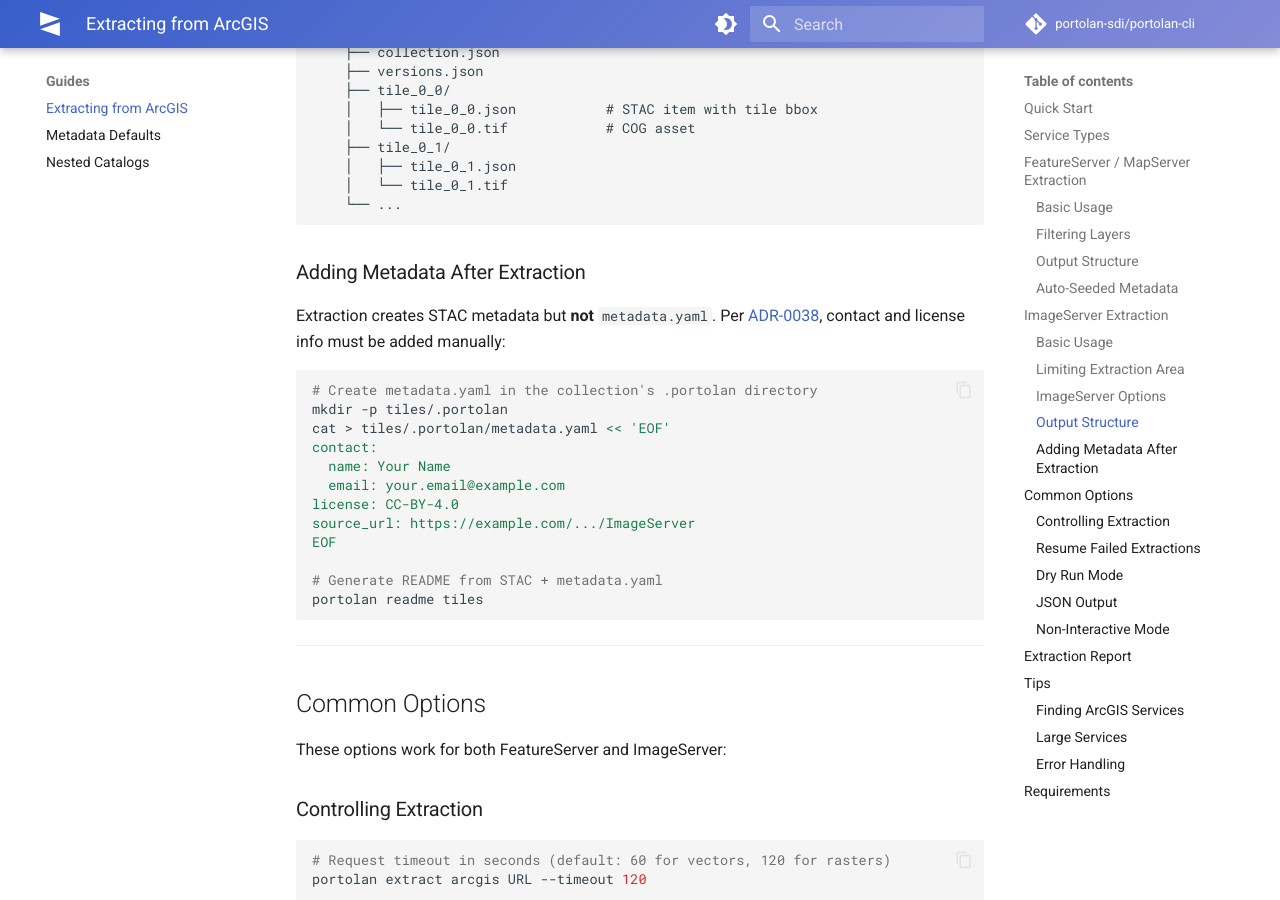
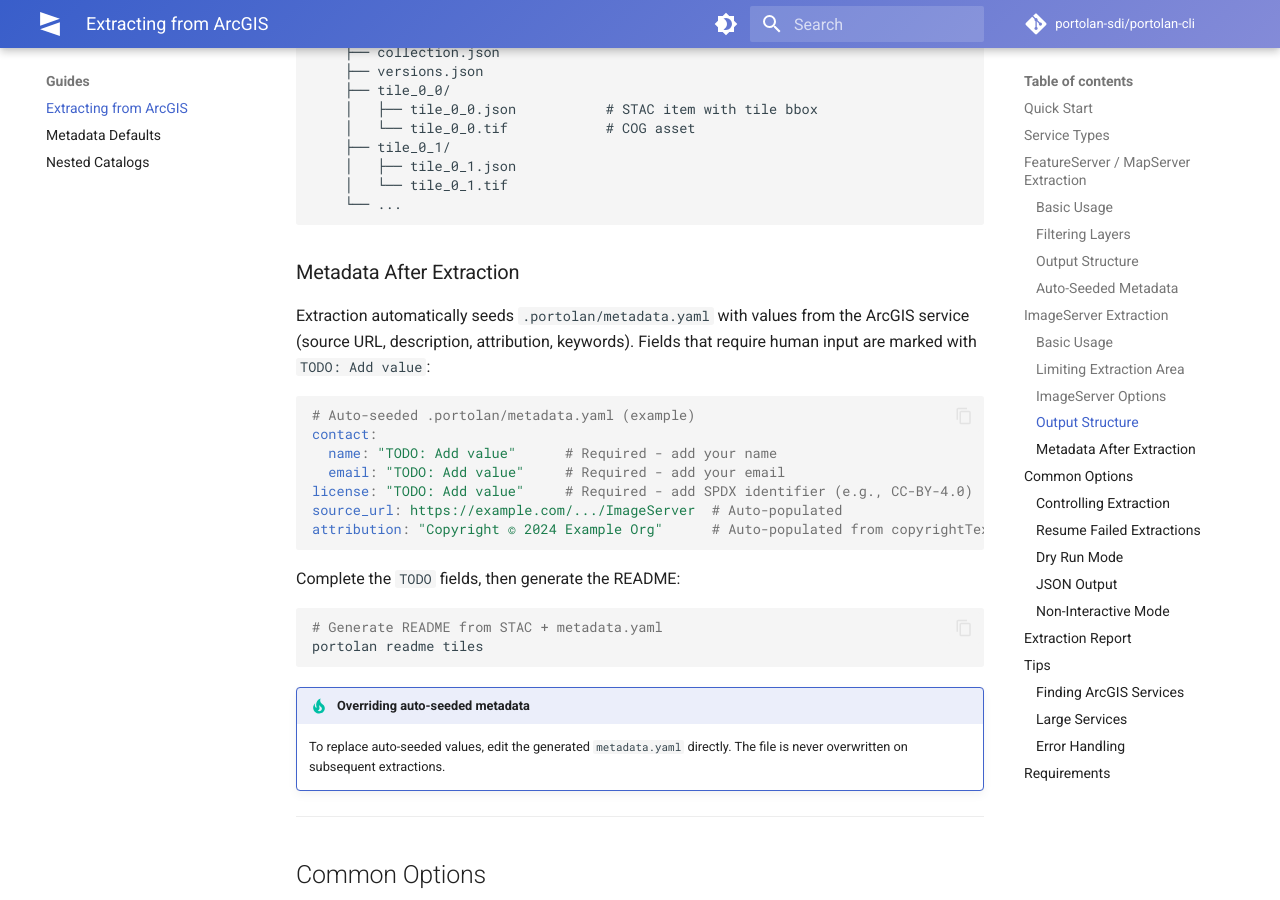
Before and after one commit to portolan-sdi/portolan-cli, an MkDocs documentation site: the page built from docs/guides/extract-arcgis.md, in a window 1280 px wide and 900 px high, scrolled down 4377 px. Built offline with MkDocs 1.6.1 and Material for MkDocs 9.7.7, drawn with Linux system fonts in a browser that asks for light colours; comment, search, counter and statistics services are not loaded.

Commit message:
chore: Address code review comments
Fixes:
- Remove unused TYPE_CHECKING import in test_featureserver_metadata_seeding.py
- Update extract-arcgis.md to document auto-seeding of metadata.yaml

Note: cli.py parquet comments and stac_parquet.py comments don't apply -
that code was reverted in the stac-geoparquet cleanup commit.

Co-Authored-By: Claude Opus 4.5 <noreply@anthropic.com>

````diff
--- a/docs/guides/extract-arcgis.md
+++ b/docs/guides/extract-arcgis.md
@@ -189,24 +189,29 @@ output/
     └── ...
 ```
 
-### Adding Metadata After Extraction
+### Metadata After Extraction
 
-Extraction creates STAC metadata but **not** `metadata.yaml`. Per [ADR-0038](https://github.com/portolan-sdi/portolan-cli/blob/main/context/shared/adr/0038-metadata-yaml-enrichment.md), contact and license info must be added manually:
+Extraction automatically seeds `.portolan/metadata.yaml` with values from the ArcGIS service (source URL, description, attribution, keywords). Fields that require human input are marked with `TODO: Add value`:
+
+```yaml
+# Auto-seeded .portolan/metadata.yaml (example)
+contact:
+  name: "TODO: Add value"      # Required - add your name
+  email: "TODO: Add value"     # Required - add your email
+license: "TODO: Add value"     # Required - add SPDX identifier (e.g., CC-BY-4.0)
+source_url: https://example.com/.../ImageServer  # Auto-populated
+attribution: "Copyright © 2024 Example Org"      # Auto-populated from copyrightText
+```
+
+Complete the `TODO` fields, then generate the README:
 
 ```bash
-# Create metadata.yaml in the collection's .portolan directory
-mkdir -p tiles/.portolan
-cat > tiles/.portolan/metadata.yaml << 'EOF'
-contact:
-  name: Your Name
-  email: your.email@example.com
-license: CC-BY-4.0
-source_url: https://example.com/.../ImageServer
-EOF
-
 # Generate README from STAC + metadata.yaml
 portolan readme tiles
 ```
+
+!!! tip "Overriding auto-seeded metadata"
+    To replace auto-seeded values, edit the generated `metadata.yaml` directly. The file is never overwritten on subsequent extractions.
 
 ---
 
````
Also changed, not shown: 1 other file.
